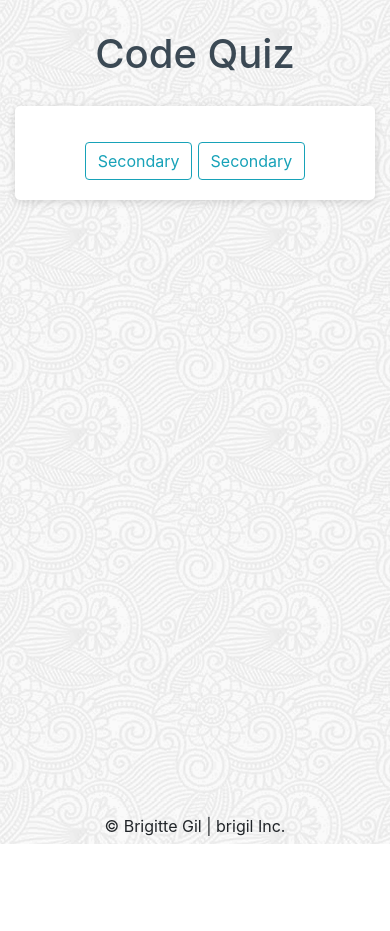
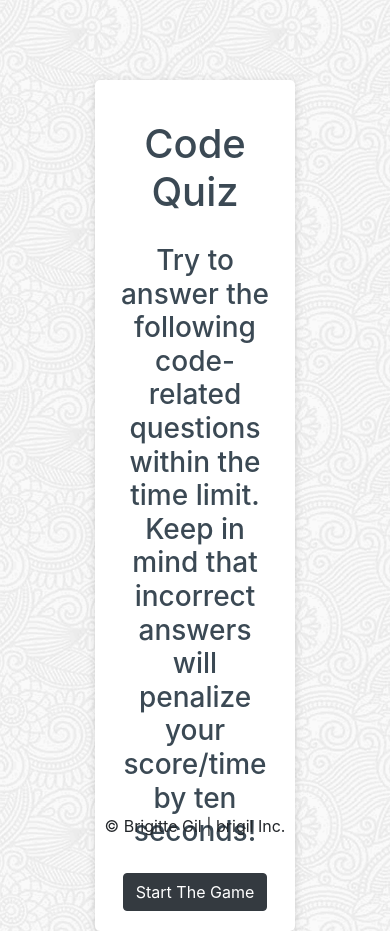
Before and after one commit to brigil/Code-Game, a plain HTML site: page index.html in a window 390 px wide. Before the commit the page ends 844 px from the top, so only its background shows below. Drawn offline with nearby package versions, Linux system fonts and the light colour scheme.

Commit message:
changes in css/html and script

```diff
--- a/assets/css/style.css
+++ b/assets/css/style.css
@@ -16,10 +16,12 @@ body {
   header {
     text-align: center;
     padding: 20px;
-    padding-top: 30px;
+    padding-top: 20px;
     color: hsl(206, 17%, 28%);
   }
-
+  .btn{
+    margin: 20px;
+  }
   .board {
 
     text-align: center;
@@ -29,21 +31,18 @@ body {
     box-shadow: rgba(0, 0, 0, 0.15) 0px 2px 8px 0px;
     color: hsl(206, 17%, 28%);
     font-size: 18px;
-
+    margin-top: 80px;
+    margin-left: 80px;
+    margin-right: 80px;
+    padding: 20px;
   }
 
-.answerBtn {
-  display: grid;
 
-}
+/*this hides all content */
 
-.hide {
-  display:none;
-}
 
-.remote {
-   padding: 20px;
-}
+
+
 
 .copyR {
 
@@ -57,12 +56,3 @@ body {
     margin: 16px 0px 0px 0px;
     padding: 10px 15px;
   }
-
-
-}
-
-@media (max-width: 500px) {
-  .btn {
-    font-size: 0.8rem;
-  }
-}
--- a/index.html
+++ b/index.html
@@ -10,38 +10,32 @@
   </head>
   <body>
 
-    <main class="quizBoard">
+
         <div class="container">
-            <header>
-                <h1>Code Quiz</h1>
-            </header>
-            <section class="board">
-            <div id="questionId" class="hide">
-<p class="question">This is my question for you.....</p>
-<div class="answerBtns">
-    <br><button id="btns" class="btn btn-outline-dark">Dark</button>
-    <br><button id="btns" class="btn btn-outline-dark">Dark</button>
-    <br><button id="btns" class="btn btn-outline-dark">Dark</button>
-    <br><button id="btns" class="btn btn-outline-dark">Dark</button>
+          <div class="timer"></div>
 
-    </div></div>
-    <div class="remote">
+           <section class="board">
+            <div class="questionDisplay">
+              <header>
+                <h1>Code Quiz </h1>
 
-        <button id="startBtn" class="btn btn-outline-info">Secondary</button>
-        <button id="nextBtn" class="btn btn-outline-info hide">Secondary</button>
 
-    </div>
-</section>
+        </header>
+        <button type="button" class="btn btn-dark">START THE QUIZ!</button>
+
+            </div>
+          </section>
+</div>
+
+
+
+<div class="results"></div>
 
 
 
 
 
 
-
-
-
-    </main>
 
     <footer class="copyR">
 
@@ -53,6 +47,6 @@
     <script src="https://code.jquery.com/jquery-3.2.1.slim.min.js" integrity="sha384-KJ3o2DKtIkvYIK3UENzmM7KCkRr/rE9/Qpg6aAZGJwFDMVNA/GpGFF93hXpG5KkN" crossorigin="anonymous"></script>
 <script src="https://cdnjs.cloudflare.com/ajax/libs/popper.js/1.12.9/umd/popper.min.js" integrity="sha384-ApNbgh9B+Y1QKtv3Rn7W3mgPxhU9K/ScQsAP7hUibX39j7fakFPskvXusvfa0b4Q" crossorigin="anonymous"></script>
 <script src="https://maxcdn.bootstrapcdn.com/bootstrap/4.0.0/js/bootstrap.min.js" integrity="sha384-JZR6Spejh4U02d8jOt6vLEHfe/JQGiRRSQQxSfFWpi1MquVdAyjUar5+76PVCmYl" crossorigin="anonymous"></script>
-    <script src="script.js</script>
+    <script src="script.js"></script>
   </body>
 </html>
--- a/script.js
+++ b/script.js
@@ -1,4 +1,60 @@
-var startBtn =document.getElementById("start")
+// hook elements for my buttons
+var questionDisplayEl = document.querySelector(".questionDisplay")
+var timerEl = document.querySelector(".timer")
+var resultsEl = document.querySelector(".results")
+
+
+// created dynamic elements for diplay questions and button
+var mainDisplay = document.createElement("h3")
+var startBtn =document.querySelector(".btn")
+
+
+// timer
+var timer = 90;
+// index that goes to next array
+var index = 0;
+
+
+//function that loads main page
+function openingPage() {
+  //opening page instructios
+    mainDisplay.textContent = "Try to answer the following code-related questions within the time limit. Keep in mind that incorrect answers will penalize your score/time by ten seconds!"
+    //start btn text
+    startBtn.textContent = "Start The Game"
+    //appended heading and btn
+    questionDisplayEl.append(mainDisplay, startBtn)
+  }
+// the beging of the quiz that start the timer
+function startQuiz() {
+
+}
+// function that controls the timer
+function timerDisplay() {
+
+}
+
+function nextQuestion() {
+
+}
+
+function checkAnswer(event) {
+
+}
+
+
+
+
+//add event listener for start button
+startBtn.addEventListener("click", startQuiz)
+//call function for opening page
+openingPage();
+
+
+
+
+// array of questions
+
+
 
 
 var questions = [
@@ -30,7 +86,3 @@ var questions = [
   answer: "Console.log"
 },
 ];
-
-function beginGame(){
-
-}
```
Also changed, not shown: assets/images/tree_bark.png (added), 3 other files.
